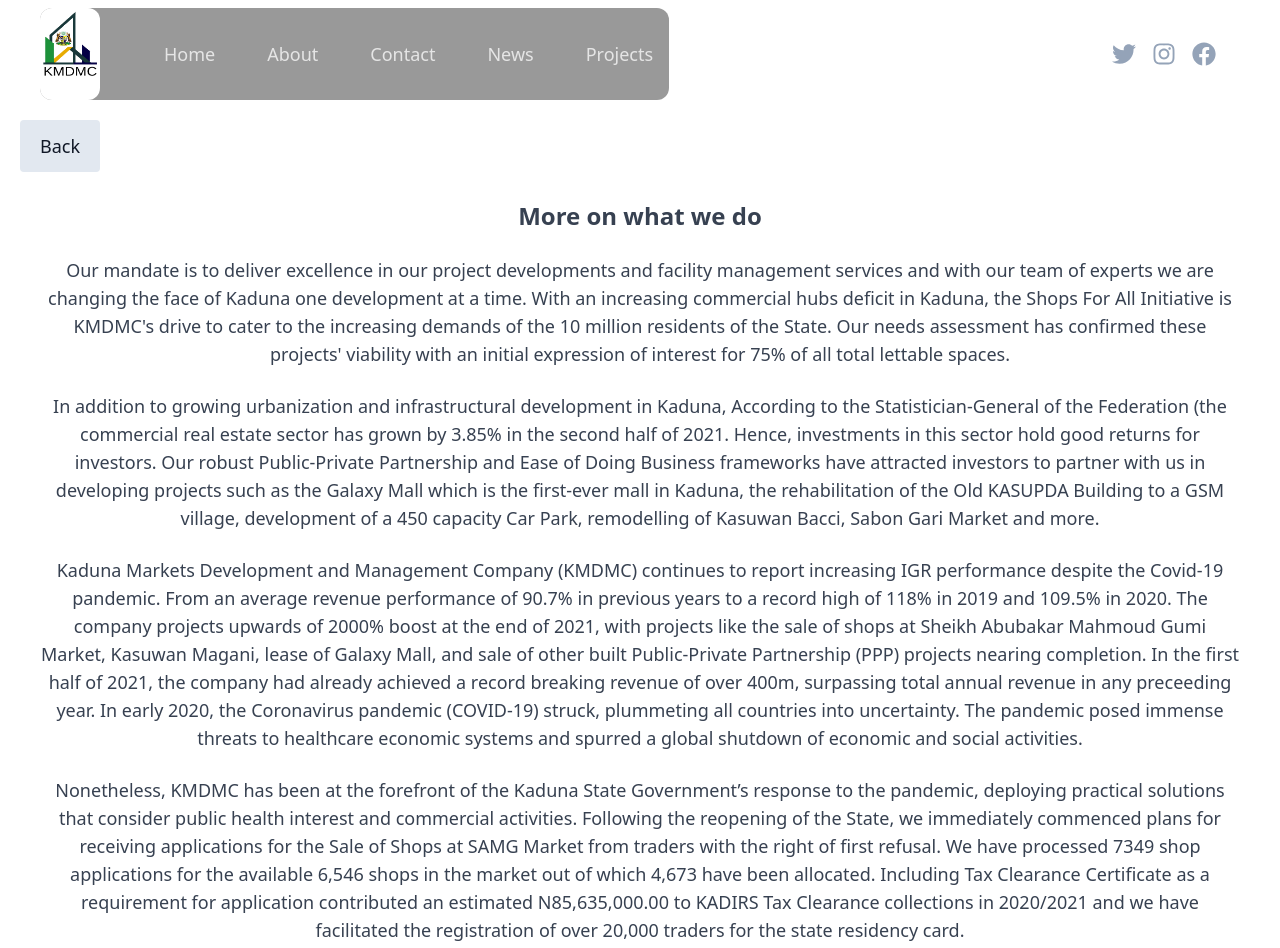
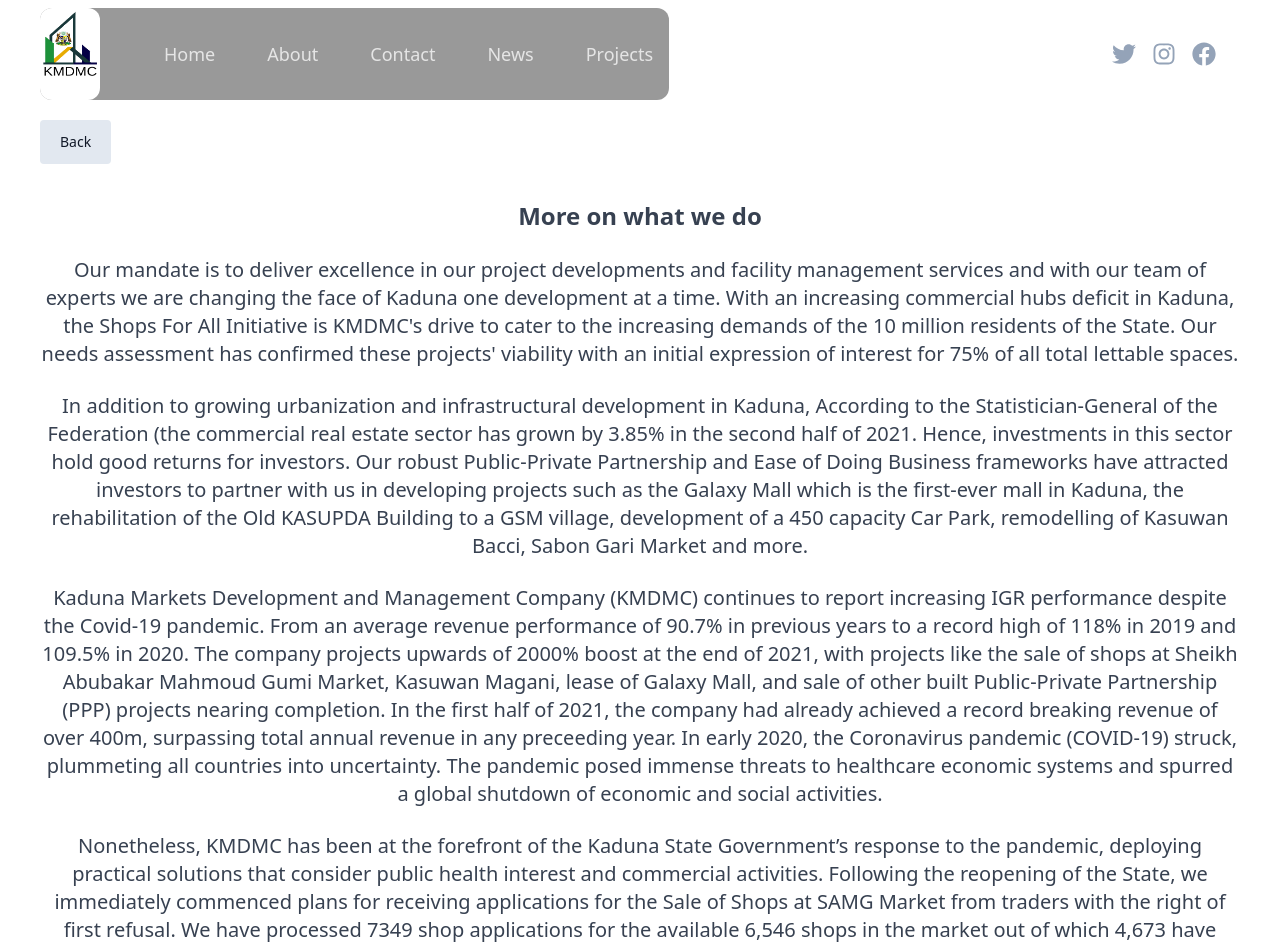
Before and after one commit to general-Dee/kmdmc, a Next.js app: page /about_details in a window 1280 px wide. Shown: the top 948 px of the page. Built offline with nearby package versions, Linux system fonts and the light colour scheme.

Commit message:
end_time01

```diff
--- a/pages/about_details.tsx
+++ b/pages/about_details.tsx
@@ -20,12 +20,12 @@ function news() {
 
       <div className='w-screen h-[2vh]'></div>
 
-      <div className="container my-20  mx-auto px-40 sm:px-10 py-20 text-center text-lg text-gray-700 space-y-6">
+      <div className="container my-20 text-xl mx-auto px-40 sm:px-10 py-20 text-center text-gray-700 space-y-6">
         <Link href={"/about"}>
-         <div className='fixed left-5 top-[15vh] px-5 py-3 bg-slate-200 text text-gray-900 cursor-pointer rounded'>Back</div>
+         <div className='fixed left-15 top-[15vh] text-xl sm:text-sm px-5 py-3 bg-slate-200 text text-gray-900 cursor-pointer rounded'>Back</div>
         </Link>
          <h1 className="text-2xl mb-8 font-extrabold">More on what we do</h1>
-        <p>
+        <p className='text-2xl md:text-xl sm:text-sm'>
             Our mandate is to deliver excellence in our project developments and facility management
             services and with our team of experts we are changing the face of Kaduna one
             development at a time.
@@ -34,7 +34,7 @@ function news() {
             Our needs assessment has confirmed these projects' viability with an initial expression of
             interest for 75% of all total lettable spaces.
         </p>
-        <p>
+        <p className='text-2xl md:text-xl sm:text-sm'>
             In addition to growing urbanization and infrastructural development in Kaduna, According
             to the Statistician-General of the Federation (the commercial real estate sector has grown
             by 3.85% in the second half of 2021. Hence, investments in this sector hold good returns for
@@ -46,7 +46,7 @@ function news() {
             village, development of a 450 capacity Car Park, remodelling of Kasuwan Bacci, Sabon Gari
             Market and more.
         </p>
-        <p>
+        <p className='text-2xl md:text-xl sm:text-sm'>
             Kaduna Markets Development and Management Company (KMDMC) continues to report
             increasing IGR performance despite the Covid-19 pandemic. From an average revenue
             performance of 90.7% in previous years to a record high of 118% in 2019 and 109.5% in 2020.
@@ -60,7 +60,7 @@ function news() {
             spurred a global shutdown of economic and social activities.
         </p>
 
-        <p>
+        <p className='text-2xl md:text-xl sm:text-sm'>
             Nonetheless, KMDMC has been at the forefront of the Kaduna State Government’s response
             to the pandemic, deploying practical solutions that consider public health interest and
             commercial activities. Following the reopening of the State, we immediately commenced
@@ -73,7 +73,7 @@ function news() {
             residency card.
         </p>
 
-        <p>
+        <p className='text-2xl md:text-xl sm:text-sm'>
             Verification of previous occupiers of markets like Kasuwan Bacci, Sabon Gari, Kawo Market,
             Kabala Market, Ungwan Rimi, and Kasuwan Magani has commenced in all markets under
             development. We have completed the 450 capacity parking lot at Sheikh Abubakar Gumi
```
